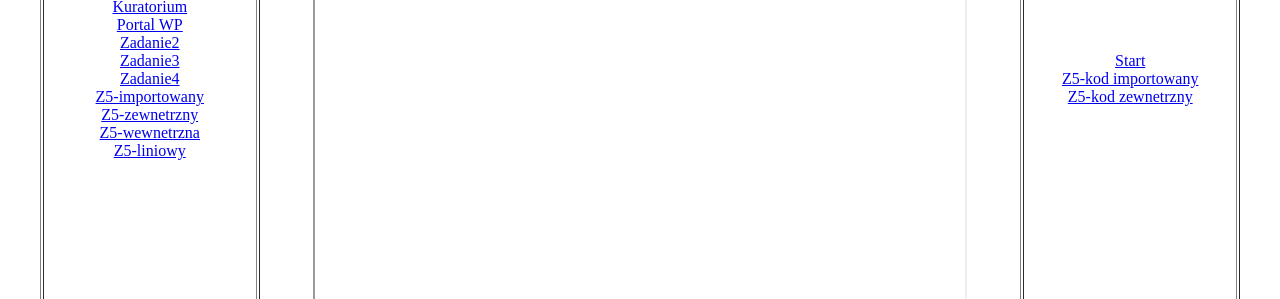
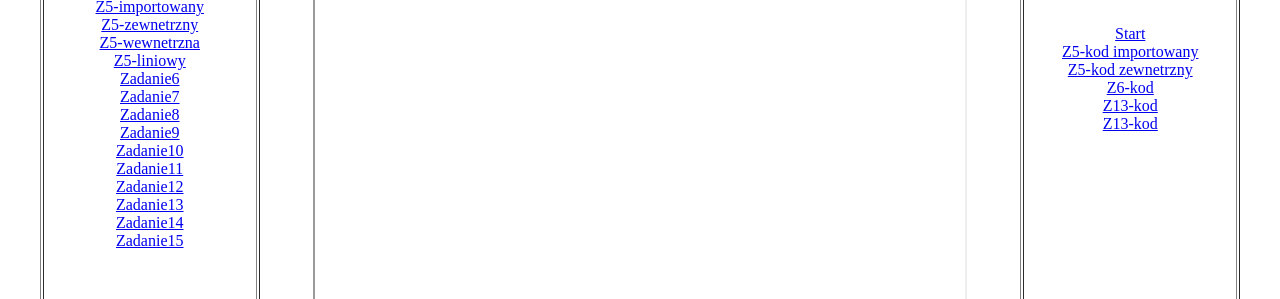
Before and after one commit to Kacperjer/CSS, a plain HTML site: page index.html in a window 1280 px wide. Shown: the part 261-560 px from the top of the page. Drawn offline with Linux system fonts and the light colour scheme.

Commit message:
Update index.html

```diff
--- a/index.html
+++ b/index.html
@@ -23,6 +23,27 @@
   <a href="cztery_pierwsze_litery_nazwiska_z5_3.html" target="strony">Z5-wewnetrzna</a>
   <br>
   <a href="cztery_pierwsze_litery_nazwiska_z5_4.html" target="strony">Z5-liniowy</a>
+  <br>
+  <a href="zad6.html" target="strony">Zadanie6</a>
+  <br>
+  <a href="zad7.html" target="strony">Zadanie7</a>
+  <br>
+  <a href="zad8.html" target="strony">Zadanie8</a>
+  <br>
+  <a href="zad9.html" target="strony">Zadanie9</a>
+  <br>
+  <a href="zad10.html" target="strony">Zadanie10</a>
+  <br>
+  <a href="zad11.html" target="strony">Zadanie11</a>
+  <br>
+  <a href="zad12.html" target="strony">Zadanie12</a>
+  <br>
+  <a href="zad13.html" target="strony">Zadanie13</a>
+  <br>
+  <a href="zad14.html" target="strony">Zadanie14</a>
+  <br>
+  <a href="zad15.html" target="strony">Zadanie15</a>
+  <br>
 </td>
 <td align=center><iframe width=650 height=650 name="strony" src="start.html" border="0"></iframe>
 <br>
@@ -31,6 +52,13 @@
 <a href="cztery_pierwsze_litery_nazwiska_z5_1.css" target="strony">Z5-kod importowany</a>
 <br>
 <a href="cztery_pierwsze_litery_nazwiska_z5_2.css" target="strony">Z5-kod zewnetrzny</a>
+<br>
+<a href="zad6.css" target="strony">Z6-kod</a>
+<br>
+<a href="zad13.html" target="strony">Z13-kod</a>
+<br>
+<a href="zad15.html" target="strony">Z13-kod</a>
+<br>
 </td>
 </tr>
 </table>
```
